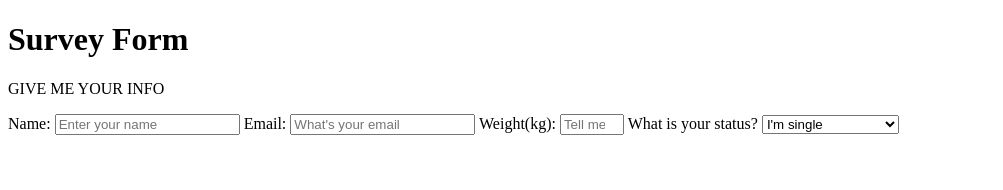
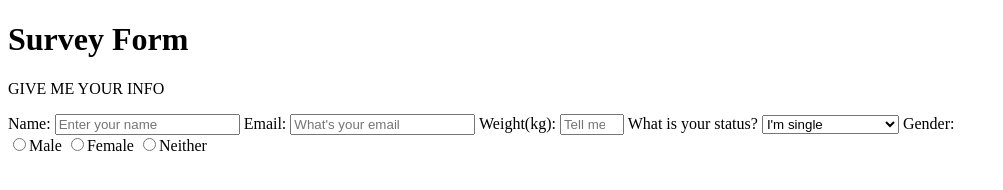
Before and after one commit to csc473s2019-webdev/hw3-p5-practice-with-html-css-forms-jiajern, a plain HTML site: page index.html in a window 1280 px wide. Shown: the whole page, without its empty margins (0-1003 px from the left). Drawn offline with Linux system fonts and the light colour scheme.

Commit message:
story 13

```diff
--- a/index.html
+++ b/index.html
@@ -30,6 +30,13 @@
             <option value="Widow">I'm a widow</option>
             <option value="TBA">Taken but available</option>
         </select>
+        <!-- radio -->
+        <label for="gender">Gender:</label>
+        <div>
+            <input type="radio" name="gender" value="male" id="male">Male
+            <input type="radio" name="gender" value="female" id="female">Female
+            <input type="radio" name="gender" value="neither" id="neither">Neither
+        </div>
 
     </form>
 
```
Also changed, not shown: 1 other file.
